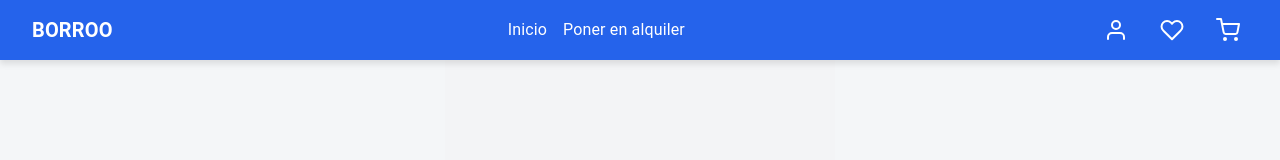
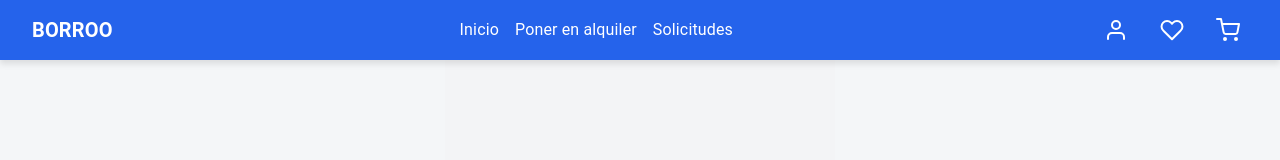
Before and after one commit to ISPP-2425-G4/borroo, a React (Vite) app in the folder frontend/: page /login in a window 1280 px wide. Shown: the top 160 px of the page. Built offline with nearby package versions, Linux system fonts and the light colour scheme.

Commit message:
feat: boton en navbar añadido

```diff
--- a/frontend/src/Navbar.jsx
+++ b/frontend/src/Navbar.jsx
@@ -121,6 +121,16 @@ const Navbar = () => {
         >
           Poner en alquiler
         </Typography>
+        <Typography component={Link}
+          to="/all-requests"
+          sx={{
+            textDecoration: "none",
+            color: "white",
+            "&:hover": { color: "#fbbf24" },
+          }}
+        >
+          Solicitudes
+        </Typography>
       </Box>
 
       {/* Iconos de acciones */}
```
